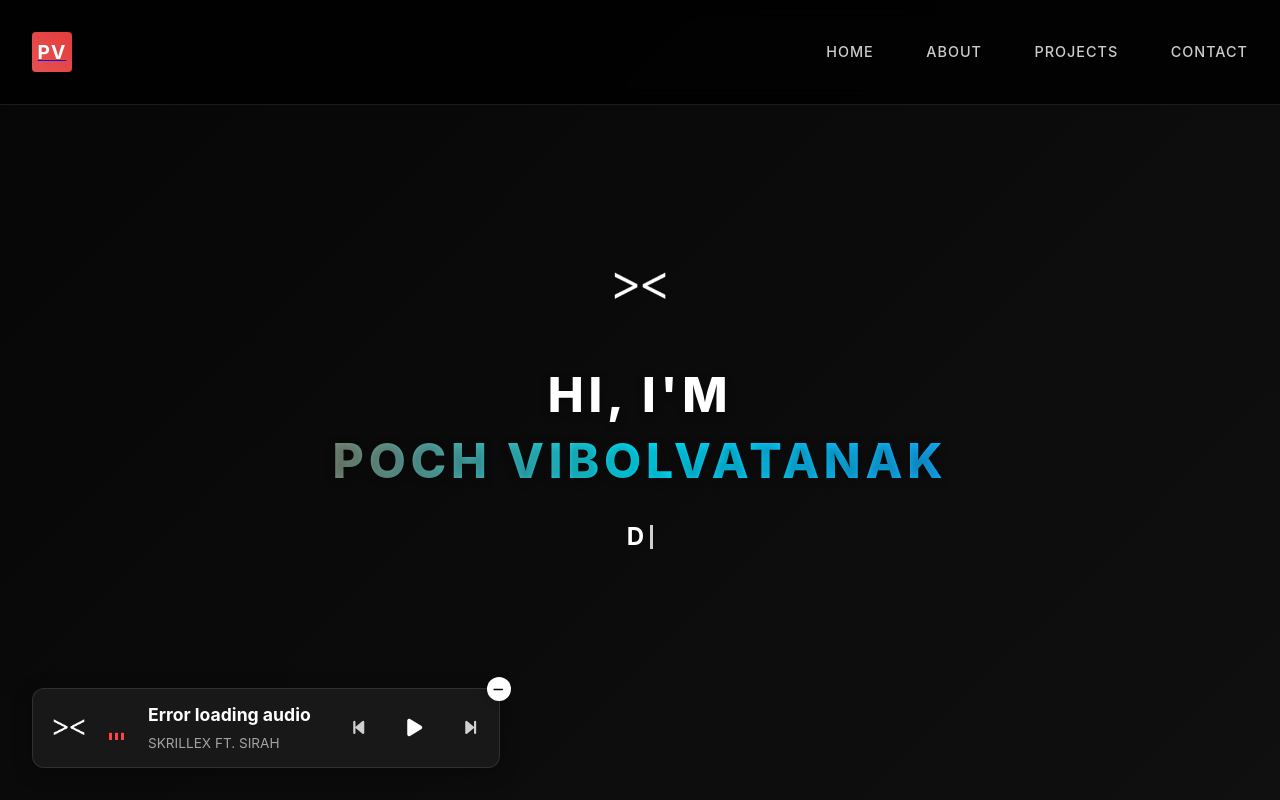
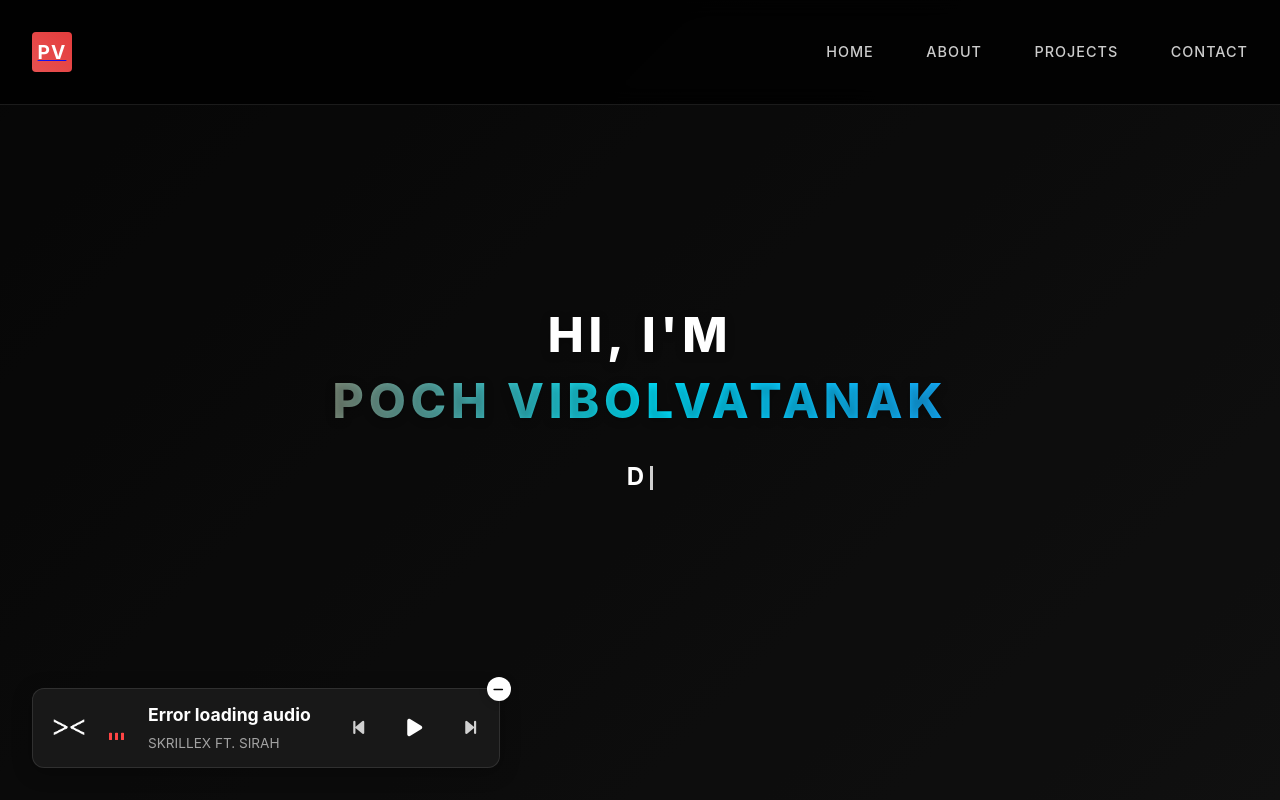
Before and after one commit to VibolvatanakPOCH/Vibolvatanak_Portfolio, a website: page index.html in a window 1280 px wide. Shown: the top 800 px of the page. Drawn offline with nearby package versions, Linux system fonts and the light colour scheme.

Commit message:
Remove hero logo while keeping favicon and PV text

```diff
--- a/index.html
+++ b/index.html
@@ -64,7 +64,6 @@
         <section id="home" class="hero">
             <div class="hero-overlay"></div>
             <div class="hero-content">
-                <img src="assets/media/album-art/white@2x.png" alt="Logo" class="hero-logo">
                 <h1 class="gradient-reveal">
                     <span class="reveal-text">Hi, I'm</span>
                     <span class="reveal-text gradient-text">Poch Vibolvatanak</span>
```
